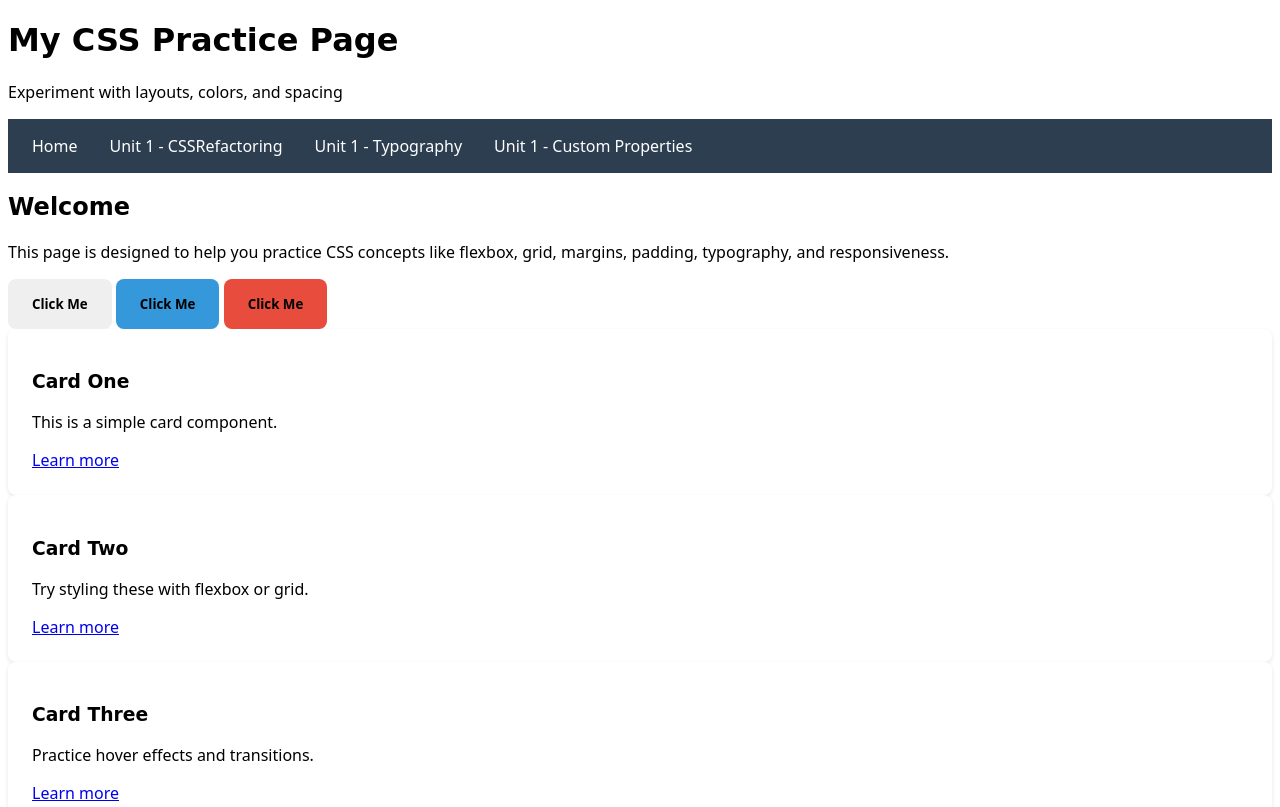
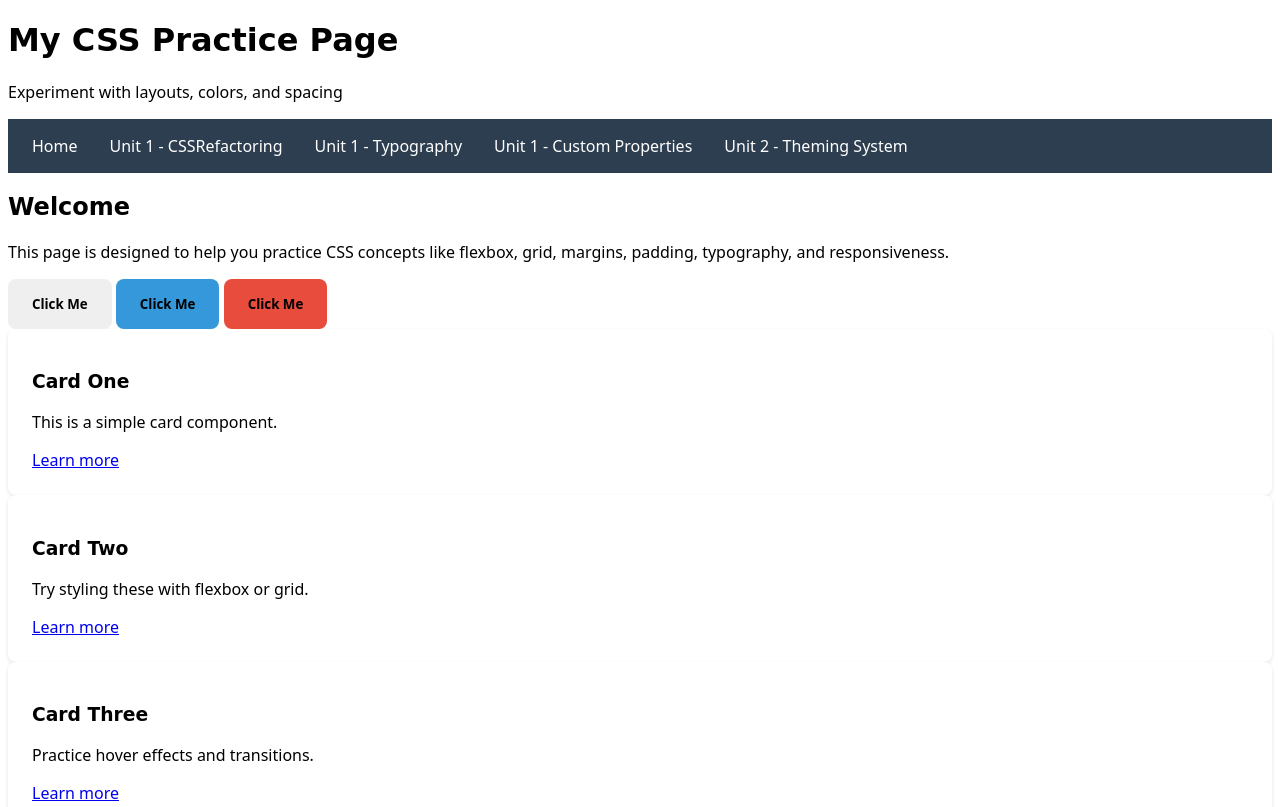
Before and after one commit to Larson04/wdd331r-larson, a plain HTML site: page index.html in a window 1280 px wide. Shown: the top 807 px of the page. Drawn offline with Linux system fonts and the light colour scheme; a web font is replaced by a local one.

Commit message:
added theming systems to home page nav

```diff
--- a/index.html
+++ b/index.html
@@ -19,6 +19,7 @@
             <li><a href="unit1/css-refactoring/index.html">Unit 1 - CSSRefactoring</a></li>
             <li><a href="unit1/typography-implementation/index.html">Unit 1 - Typography</a></li>
             <li><a href="unit1/custom-properties-starter.html">Unit 1 - Custom Properties</a></li>
+            <li><a href="unit2/themingsystem/index.html">Unit 2 - Theming System</a></li>
         </ul>
     </nav>
 
```
